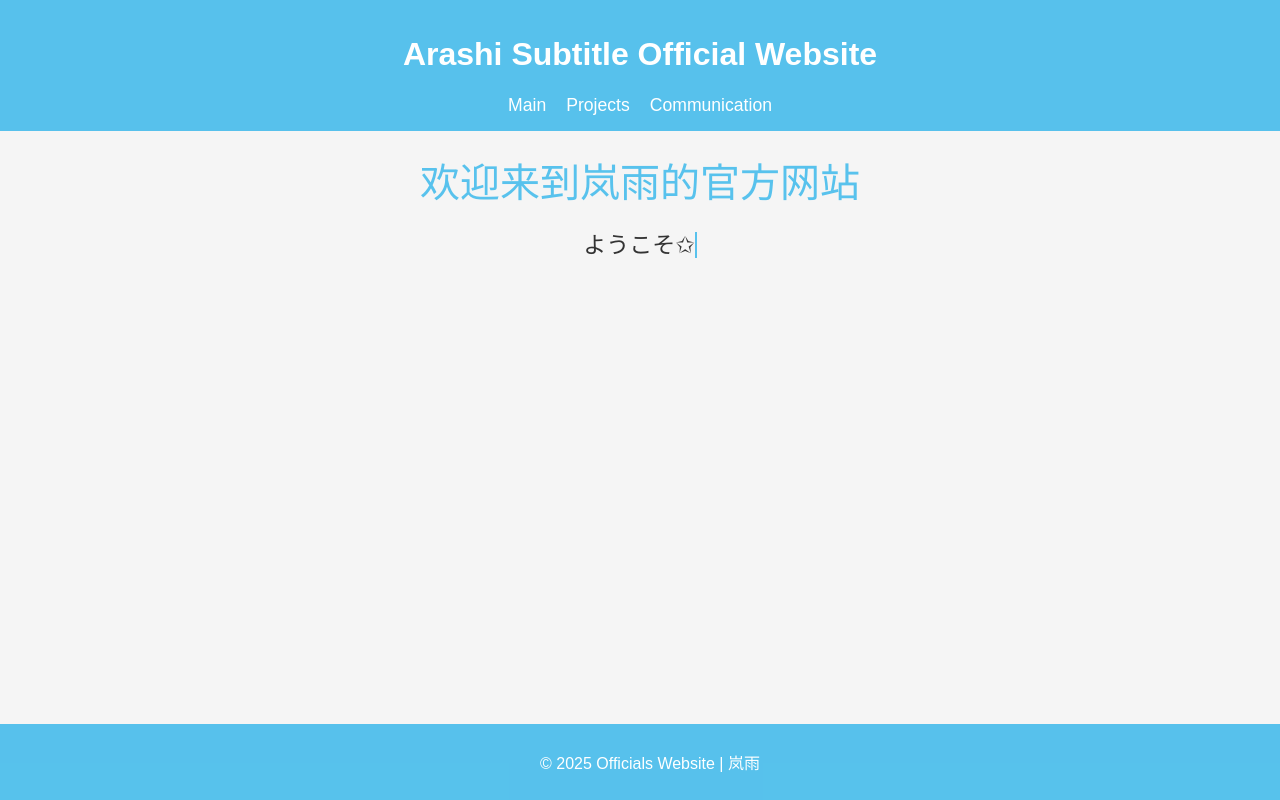
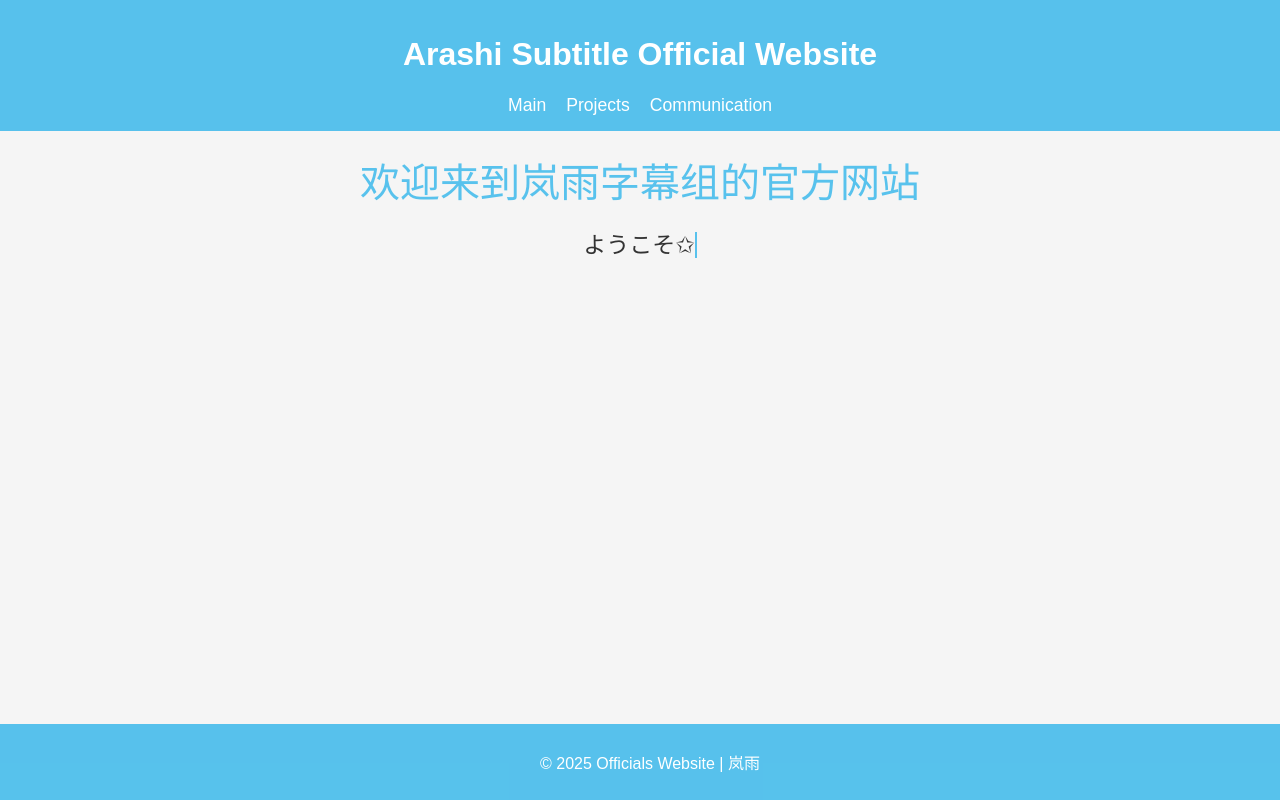
Before and after one commit to whqyuruyuri/hikariame, a plain HTML site: page index.html in a window 1280 px wide. Drawn offline with Linux system fonts and the light colour scheme.

Commit message:
Update index.html

```diff
--- a/index.html
+++ b/index.html
@@ -108,7 +108,7 @@
     </header>
 
     <div class="container">
-        <div class="title">欢迎来到岚雨的官方网站</div>
+        <div class="title">欢迎来到岚雨字幕组的官方网站</div>
         <div class="description">
             <div id="typewriter" class="typing-container">ホームページへ✩</div>
         </div>
```
